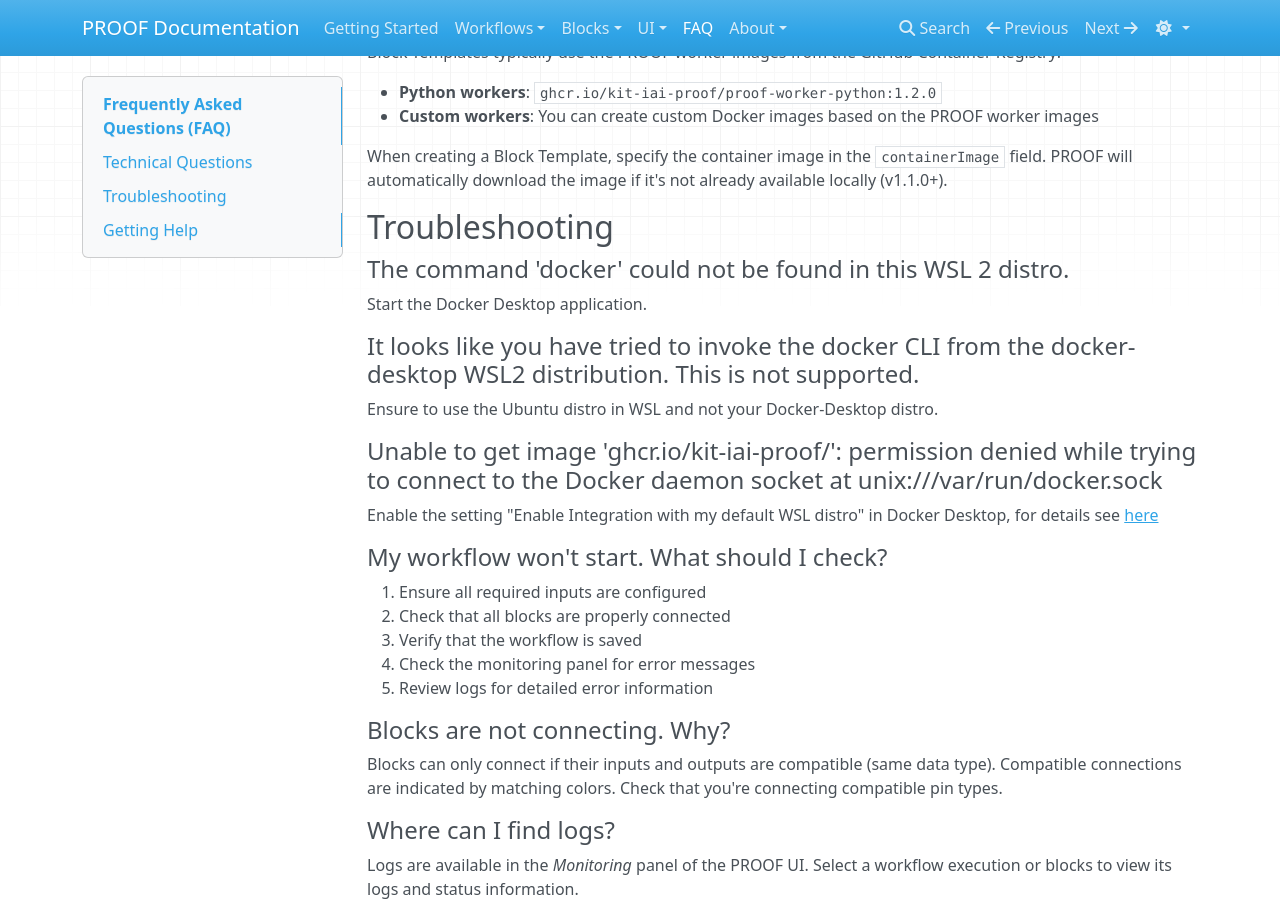
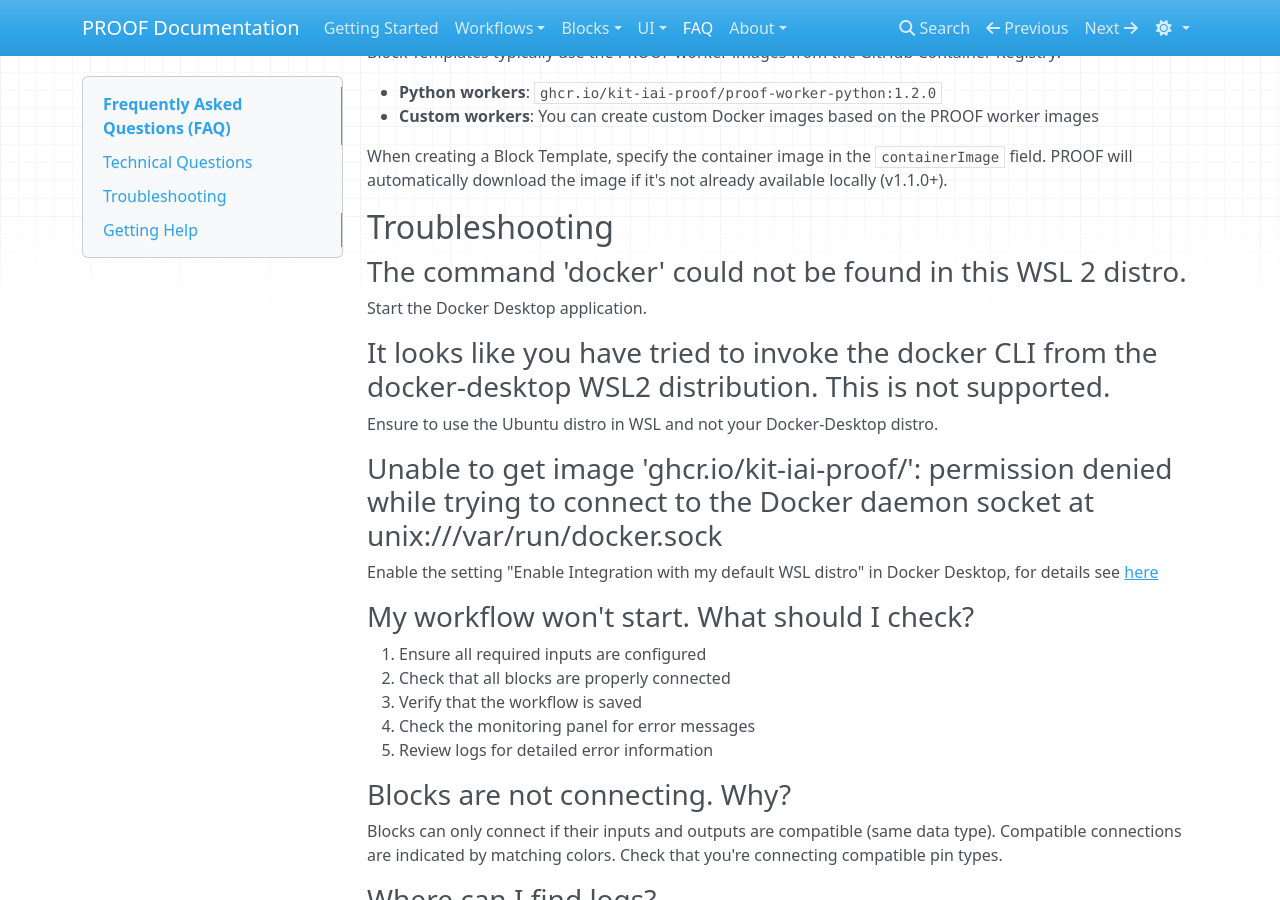
Before and after one commit to KIT-IAI-PROOF/kit-iai-proof.github.io, an MkDocs documentation site: the page built from docs/faq.md, in a window 1280 px wide and 900 px high, scrolled down 950 px. Built offline with MkDocs 1.6.1, drawn with Linux system fonts in a browser that asks for light colours; nearby versions of some CDN libraries.

Commit message:
refactor: unify the question headers in FAQ

```diff
--- a/docs/faq.md
+++ b/docs/faq.md
@@ -38,26 +38,26 @@
 
 ## Troubleshooting
 
-#### The command 'docker' could not be found in this WSL 2 distro.
+### The command 'docker' could not be found in this WSL 2 distro.
 Start the Docker Desktop application.
 
-#### It looks like you have tried to invoke the docker CLI from the docker-desktop WSL2 distribution. This is not supported.
+### It looks like you have tried to invoke the docker CLI from the docker-desktop WSL2 distribution. This is not supported.
 Ensure to use the Ubuntu distro in WSL and not your Docker-Desktop distro.
 
-#### Unable to get image 'ghcr.io/kit-iai-proof/<a-proof-image>': permission denied while trying to connect to the Docker daemon socket at unix:///var/run/docker.sock
+### Unable to get image 'ghcr.io/kit-iai-proof/<a-proof-image>': permission denied while trying to connect to the Docker daemon socket at unix:///var/run/docker.sock
 Enable the setting "Enable Integration with my default WSL distro" in Docker Desktop, for details see [here](https://stackoverflow.com/questions/63497928/ubuntu-wsl-with-docker-could-not-be-found)
 
-#### My workflow won't start. What should I check?
+### My workflow won't start. What should I check?
 1. Ensure all required inputs are configured
 2. Check that all blocks are properly connected
 3. Verify that the workflow is saved
 4. Check the monitoring panel for error messages
 5. Review logs for detailed error information
 
-#### Blocks are not connecting. Why?
+### Blocks are not connecting. Why?
 Blocks can only connect if their inputs and outputs are compatible (same data type). Compatible connections are indicated by matching colors. Check that you're connecting compatible pin types.
 
-#### Where can I find logs?
+### Where can I find logs?
 Logs are available in the *Monitoring* panel of the PROOF UI. Select a workflow execution or blocks to view its logs and status information.
 
 Model log files are stored in the file system at `proof-environment/data/executions/[execution-id]/` for offline analysis and troubleshooting.
@@ -71,7 +71,7 @@
 
 **Note:** Block titles must follow Docker naming conventions (no brackets or special characters). See [Creating Workflows - Block Naming Restrictions](UI/creating-workflows.md#important-block-naming-restrictions) for details.
 
-#### I can't remove the "proof-files" volume. What should I do?
+### I can't remove the "proof-files" volume. What should I do?
 If you receive an error when trying to remove the `proof-files` Docker volume, you need to remove all containers that are using this volume first.
 
 **Steps to resolve:**
```
